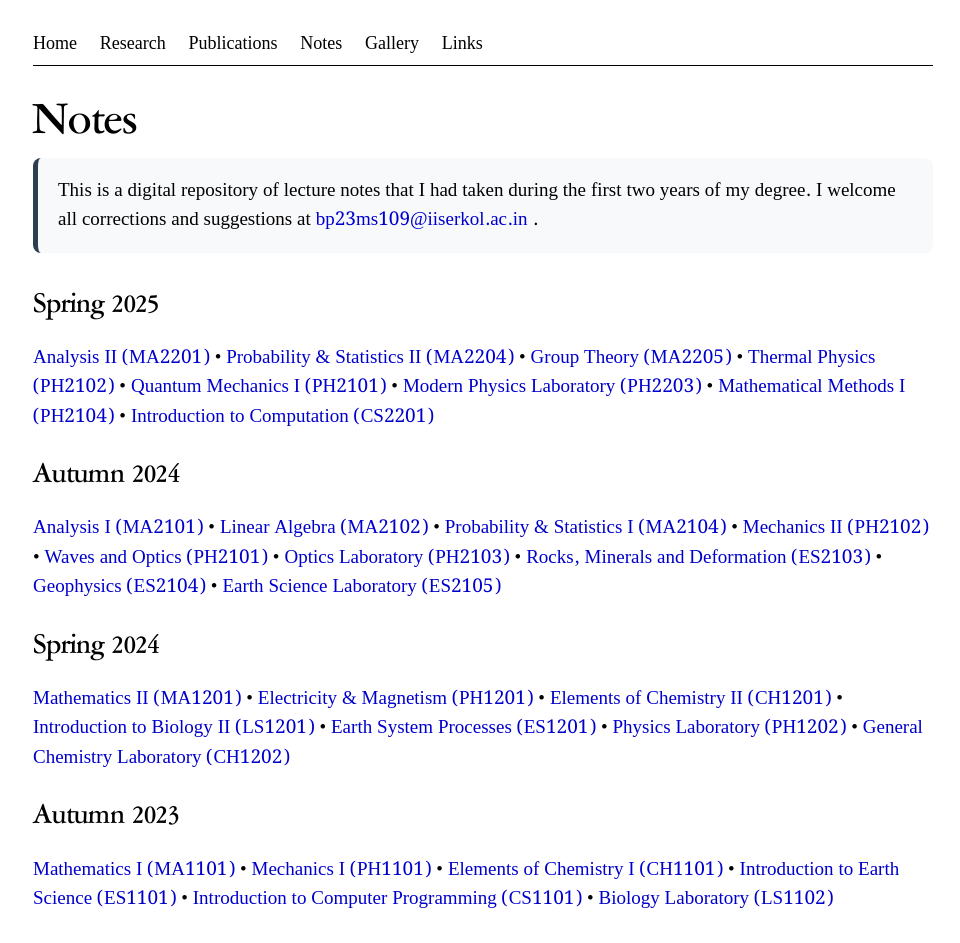
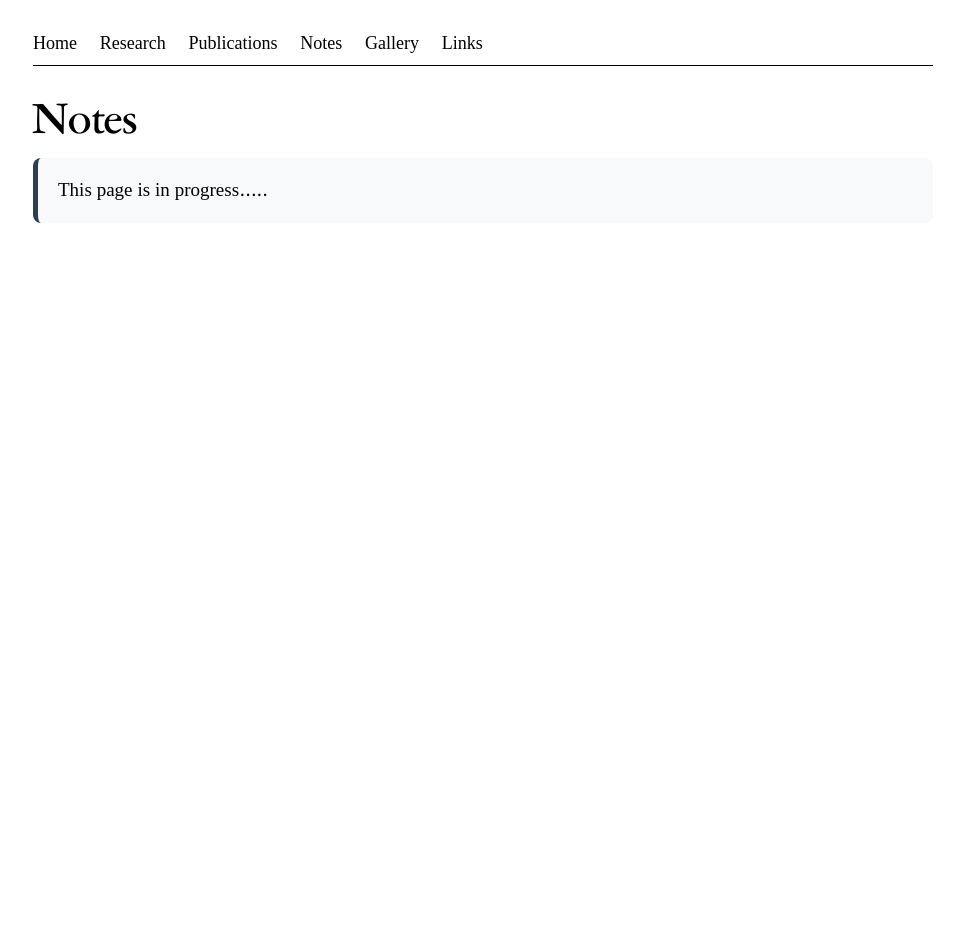
Before and after one commit to bikrampal05/bikrampal05.github.io, a plain HTML site: page notes.html in a window 1280 px wide. Shown: the whole page, without its empty margins (157-1117 px from the left). After the commit the page ends 800 px from the top, so only its background shows below. Drawn offline with Linux system fonts and the light colour scheme; a web font is replaced by a local one.

Commit message:
Update notes.html

```diff
--- a/notes.html
+++ b/notes.html
@@ -28,57 +28,8 @@
     border-left: 5px solid #2c3e50;
     margin-bottom: 30px;
   ">
-    This is a digital repository of lecture notes that I had taken during the first two years of my degree. I welcome all corrections and suggestions at
-    <a href="mailto:bp23ms109@iiserkol.ac.in">
-      bp23ms109@iiserkol.ac.in
-    </a>.
+    This page is in progress.....
   </div>
-
-  <h2>Spring 2025</h2>
-  <p>
-    <a href="https://drive.google.com/drive/folders/10iR_SCkcXwT9qvVV-LE9MW9bpGYHcZgj?usp=sharing">Analysis II (MA2201)</a> •
-    <a href="https://drive.google.com/drive/folders/1EhSjttDvrQyMLVEu_80380uIc5XfjCxR?usp=sharing">Probability &amp; Statistics II (MA2204)</a> •
-    <a href="https://drive.google.com/drive/folders/1tuRwkce1NBIRsIwW1n94Tjt7mYuoRLt_?usp=sharing">Group Theory (MA2205)</a> •
-    <a href="https://drive.google.com/drive/folders/10YU_Td6mhKiVTQFp3IQh6ycwpFbfCEyq?usp=sharing">Thermal Physics (PH2102)</a> •
-    <a href="https://drive.google.com/drive/folders/1ULGP2Lnfu26DSt5RMXBWgvQdXIbHQ9_x?usp=sharing">Quantum Mechanics I (PH2101)</a> •
-    <a href="https://drive.google.com/drive/folders/14bJi69F90WcM6Rv25i63rqxCl6qf4sG_?usp=sharing">Modern Physics Laboratory (PH2203)</a> •
-    <a href="https://drive.google.com/drive/folders/1iCpmDCPDL092Uhq7S1Lir3g1PxuKlGsE?usp=sharing">Mathematical Methods I (PH2104)</a> •
-    <a href="https://drive.google.com/drive/folders/1tVtp3q0DC8btS5DD2I5gPAOwgYZfglQ5?usp=sharing">Introduction to Computation (CS2201)</a>
-  </p>
-
-  <h2>Autumn 2024</h2>
-  <p>
-    <a href="https://drive.google.com/drive/folders/1m5_ARL8ecJ52x7zaVYvMmheYP8uv3COR">Analysis I (MA2101)</a> •
-    <a href="https://drive.google.com/drive/folders/1Ns-66m5lnFXqliT88A4-hDCQ6dAjqZLJ">Linear Algebra (MA2102)</a> •
-    <a href="https://drive.google.com/drive/folders/1VaF9YpoQ1hbnMks0hiBdUgGjKQFHo-Wa">Probability &amp; Statistics I (MA2104)</a> •
-    <a href="https://drive.google.com/drive/folders/1Aw5GN5v7mjwCoSBZ6v2Rdd57_lIKZaUA">Mechanics II (PH2102)</a> •
-    <a href="https://drive.google.com/drive/folders/1276jVq4zaf8PuWV62qHYS8GkGKUEMycN">Waves and Optics (PH2101)</a> •
-    <a href="https://drive.google.com/drive/folders/1W6xm1qizAZsyaA5qDButJZRI7GEH7ZkC">Optics Laboratory (PH2103)</a> •
-    <a href="https://drive.google.com/drive/folders/1RfCXDLgLYNoKAB8mBaQ9xnngb2XDdWWl">Rocks, Minerals and Deformation (ES2103)</a> •
-    <a href="https://drive.google.com/drive/folders/148YyVu_-A9MxzR6YJyZs1W876_ke69iq">Geophysics (ES2104)</a> •
-    <a href="https://drive.google.com/drive/folders/1YJfhtnoZXeouJV53wXLlItPue3nnONMu">Earth Science Laboratory (ES2105)</a>
-  </p>
-
-  <h2>Spring 2024</h2>
-  <p>
-    <a href="https://drive.google.com/drive/folders/10cHbWbHLj9m_y8FpXQVgpWIqeBzbc1Xu">Mathematics II (MA1201)</a> •
-    <a href="https://drive.google.com/drive/folders/1WRIUW2GOx4vfRcNAaiIiREbdnUq7OGs4">Electricity &amp; Magnetism (PH1201)</a> •
-    <a href="https://drive.google.com/drive/folders/11n57auoACADCcOXRyTz8xc9omRlCwzbn">Elements of Chemistry II (CH1201)</a> •
-    <a href="https://drive.google.com/drive/folders/1g-Zl0vPAbgAtJEujpqkqYeaoMK7sK9JI">Introduction to Biology II (LS1201)</a> •
-    <a href="https://drive.google.com/drive/folders/16BZ08Ks9u6alJurojvarLo59-TxtClKq">Earth System Processes (ES1201)</a> •
-    <a href="https://drive.google.com/drive/folders/1ET1N2ypuJ5eQ49ZC4GNow3pedEuiLqtG">Physics Laboratory (PH1202)</a> •
-    <a href="https://drive.google.com/drive/folders/1gM9KzYv6hGdJdI8K3cYF_edyFqP7tAoY">General Chemistry Laboratory (CH1202)</a>
-  </p>
-
-  <h2>Autumn 2023</h2>
-  <p>
-    <a href="https://drive.google.com/drive/folders/1p9FjYAE3mz1ztGbXZuQh7uhfKM5FocQK">Mathematics I (MA1101)</a> •
-    <a href="https://drive.google.com/file/d/1iC20Of9U_2WghIA4pWhtpBcjvcZlbFO8/view">Mechanics I (PH1101)</a> •
-    <a href="https://drive.google.com/drive/folders/1-TN9xT45rsA_EG162jx7RLCHWNiiRjhY">Elements of Chemistry I (CH1101)</a> •
-    <a href="https://drive.google.com/drive/folders/1uygYL7FIpQjQb5Zf9PIdkgwxryFYzwE3">Introduction to Earth Science (ES1101)</a> •
-    <a href="https://drive.google.com/drive/folders/1ePit6zFvrVvcex6U2VPjRh7NjSG9rBsr">Introduction to Computer Programming (CS1101)</a> •
-    <a href="https://drive.google.com/drive/folders/189gixGMcDeCdzRwBVE3YFffqjn9o-TUX">Biology Laboratory (LS1102)</a>
-  </p>
 
 </div>
 </body>
```
